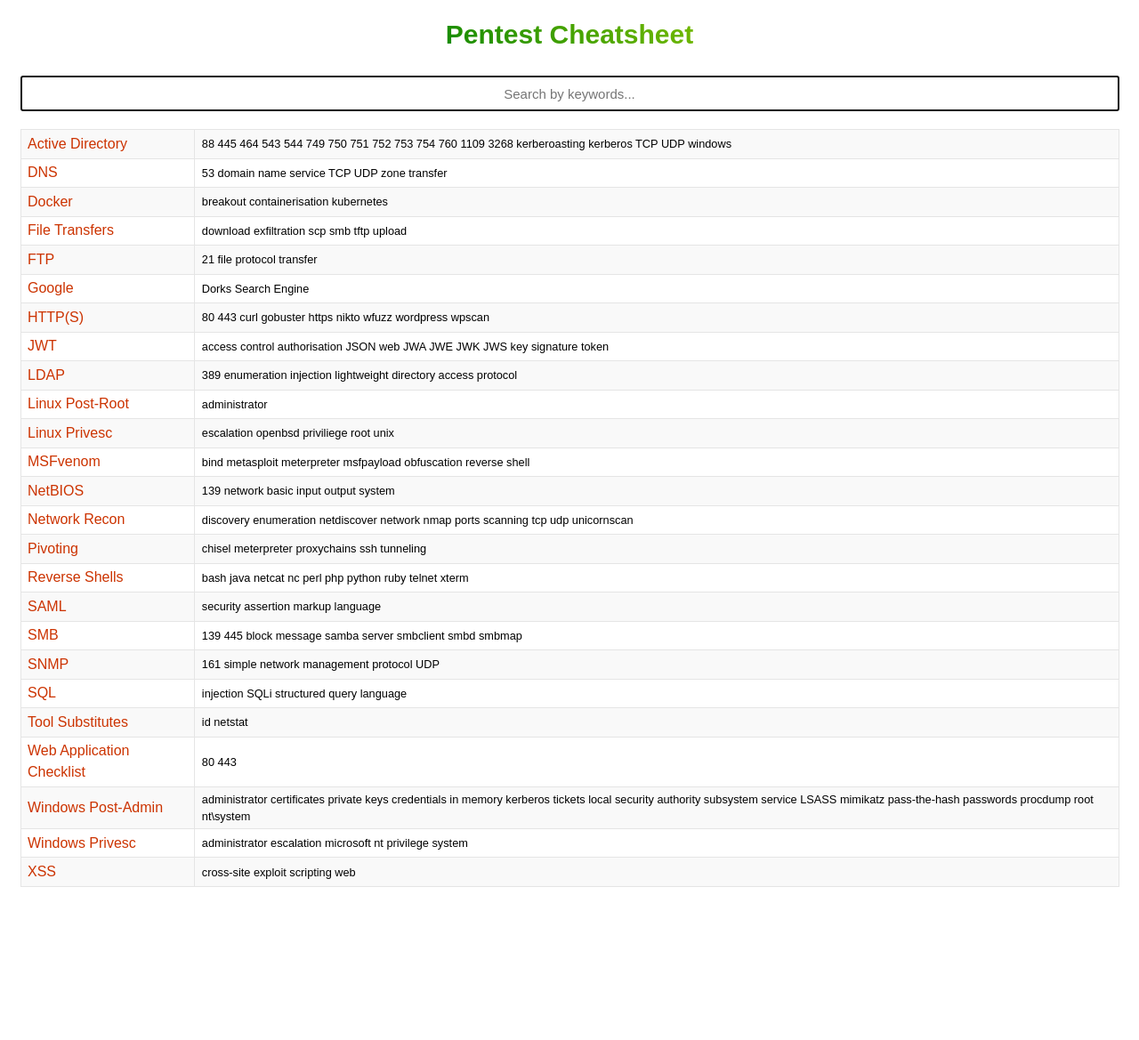
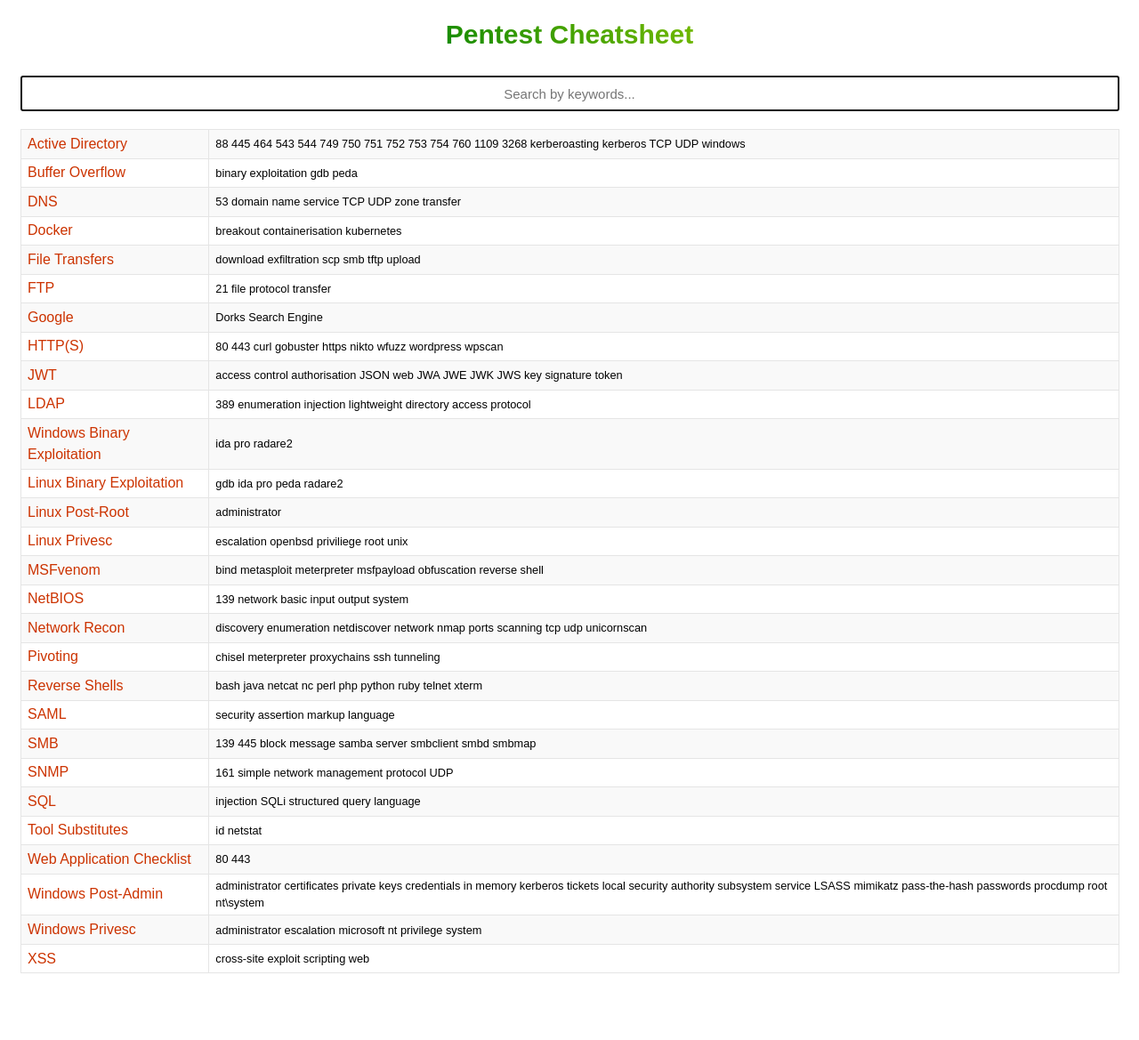
Before and after one commit to agrzeslak/cheatsheet, a Jekyll site: the page built from index.md, in a window 1280 px wide. Shown: the whole page at 89% size. Built offline with Jekyll 4.4.1, drawn with Linux system fonts in a browser that asks for light colours; before the commit the page ends 1072 px from its top, so only the background shows below that.

Commit message:
Restructuring and adding new placeholder pages

```diff
--- /dev/null
+++ b/_topics/buffer-overflow.md
@@ -0,0 +1,10 @@
+---
+layout: default
+title: Buffer Overflow
+tags:
+    - binary exploitation
+    - gdb
+    - peda
+---
+# Buffer Overflow
+TODO
--- /dev/null
+++ b/_topics/linux-binary-exploitation copy.md
@@ -0,0 +1,9 @@
+---
+layout: default
+title: Windows Binary Exploitation
+tags:
+    - ida pro
+    - radare2
+---
+# Windows Binary Exploitation
+TODO
--- /dev/null
+++ b/_topics/linux-binary-exploitation.md
@@ -0,0 +1,11 @@
+---
+layout: default
+title: Linux Binary Exploitation
+tags:
+    - gdb
+    - ida pro
+    - peda
+    - radare2
+---
+# Linux Binary Exploitation
+TODO
```
Also changed, not shown: _topics/ftp.md (+0 -1 lines).
